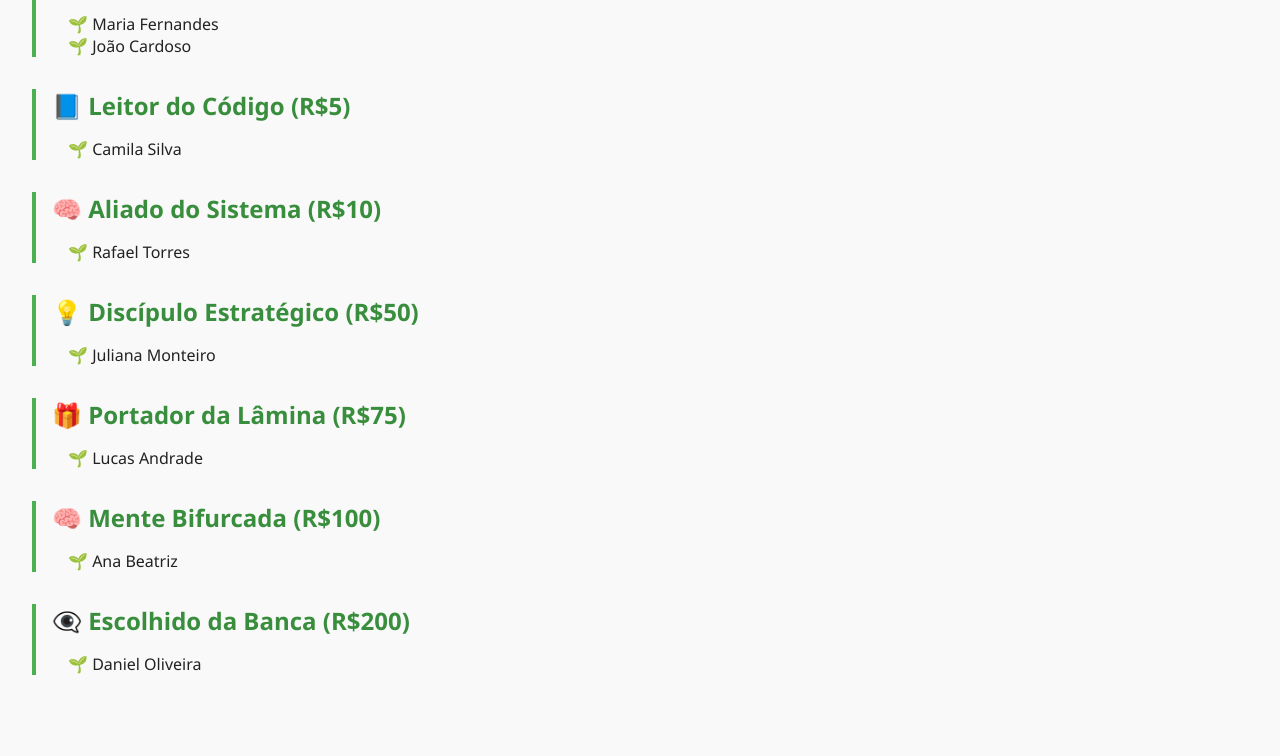
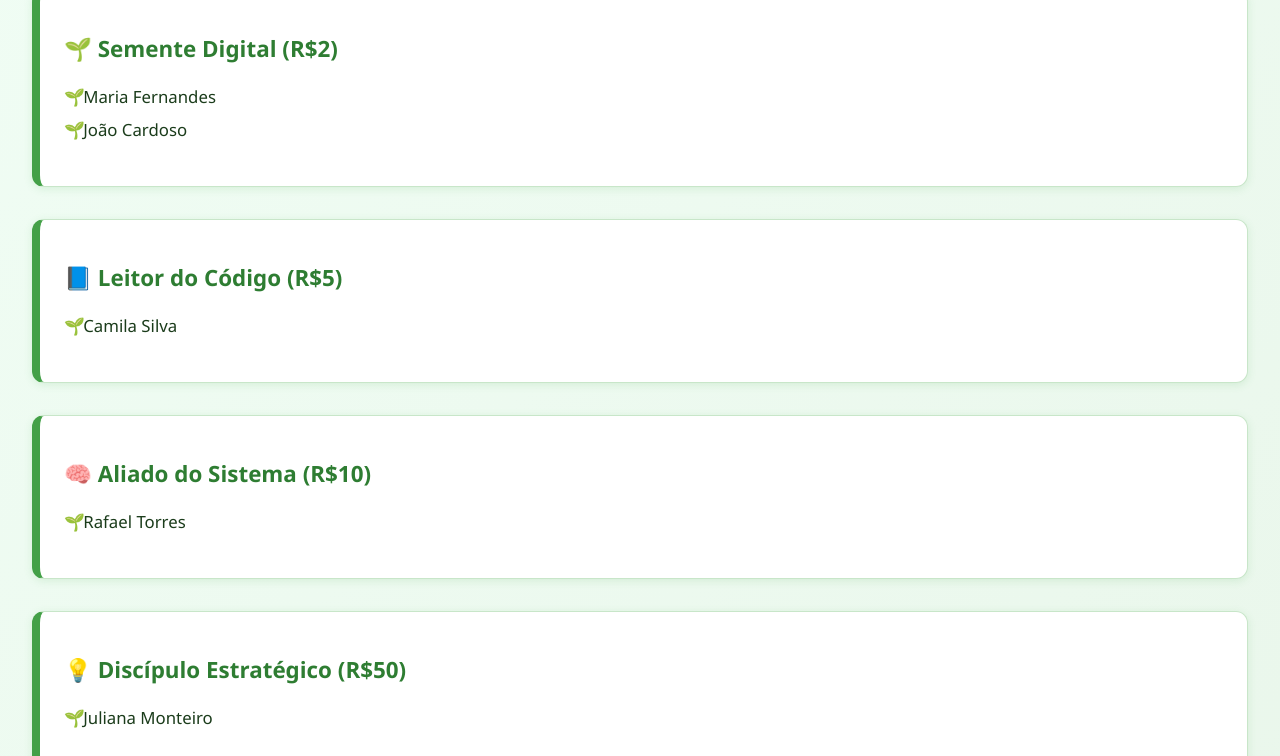
Before and after one commit to CarlosHOliver/PexyAI, a plain HTML site: page index.html in a window 1280 px wide. Shown: the part 164-920 px from the top of the page. Drawn offline with Linux system fonts and the light colour scheme.

Commit message:
Update index.html

```diff
--- a/index.html
+++ b/index.html
@@ -6,33 +6,55 @@
   <title>Apoiadores do Projeto Pexy</title>
   <style>
     body {
-      background-color: #f9f9f9;
+      background: linear-gradient(135deg, #f0fdf4, #e8f5e9);
       font-family: "Segoe UI", sans-serif;
-      color: #222;
+      color: #1b3c1b;
       margin: 0;
       padding: 2rem;
     }
     h1 {
       color: #256029;
       text-align: center;
-      margin-bottom: 2rem;
+      margin-bottom: 2.5rem;
+      font-size: 2.5rem;
     }
     .tier {
-      border-left: 4px solid #4caf50;
-      padding-left: 1rem;
+      background-color: #ffffff;
+      border: 1px solid #c8e6c9;
+      border-left: 8px solid #43a047;
+      padding: 1.5rem;
       margin-bottom: 2rem;
+      border-radius: 12px;
+      box-shadow: 0 2px 8px rgba(76, 175, 80, 0.15);
     }
     .tier h2 {
-      color: #388e3c;
-      margin-bottom: 0.5rem;
+      color: #2e7d32;
+      margin-bottom: 0.75rem;
+      font-size: 1.4rem;
     }
     ul {
       list-style-type: none;
-      padding-left: 1rem;
+      padding-left: 0;
+    }
+    li {
+      padding: 0.3rem 0;
+      padding-left: 1.2rem;
+      position: relative;
+      font-size: 1.05rem;
     }
     li::before {
-      content: "🌱 ";
-      color: #4caf50;
+      content: "🌱";
+      position: absolute;
+      left: 0;
+      color: #66bb6a;
+    }
+    @media (max-width: 600px) {
+      body {
+        padding: 1rem;
+      }
+      h1 {
+        font-size: 2rem;
+      }
     }
   </style>
 </head>
@@ -83,7 +105,7 @@
   </section>
 
   <section class="tier">
-    <h2>👁‍🗨 Escolhido da Banca (R$200)</h2>
+    <h2>🔁 Escolhido da Banca (R$200)</h2>
     <ul>
       <li>Daniel Oliveira</li>
     </ul>
```
